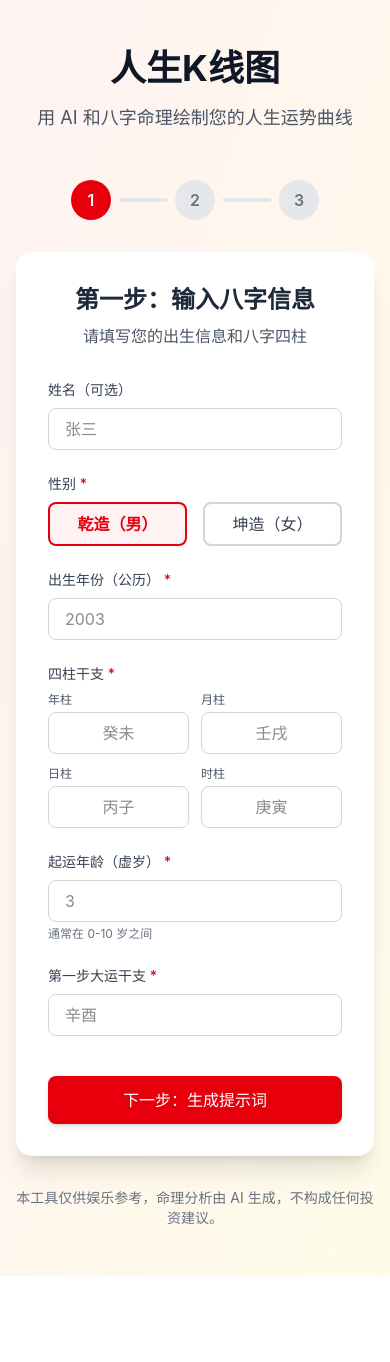
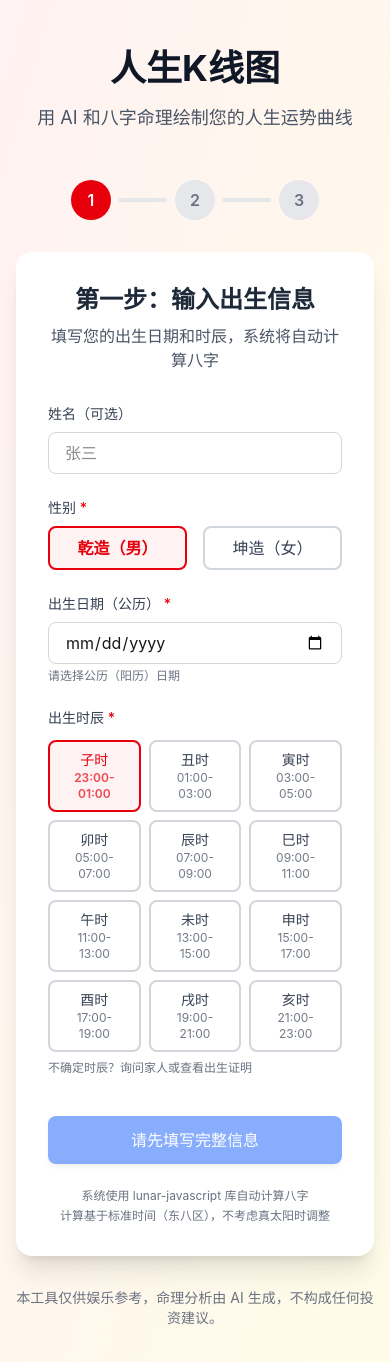
Before and after one commit to shallowaria/lifeK-kayb, a Next.js app: page /input in a window 390 px wide. Shown: the top 1362 px of the page. Before the commit the page ends 1276 px from the top, so only its background shows below. Built offline with nearby package versions, Linux system fonts and the light colour scheme.

Commit message:
refactor baziform

```diff
--- a/components/BaziForm.tsx
+++ b/components/BaziForm.tsx
@@ -1,8 +1,9 @@
 'use client';
 
-import React, { useState } from 'react';
-import { UserInput } from '@/types';
-import { validateBaziInput } from '@/lib/validator';
+import React, { useState, useEffect } from 'react';
+import { UserInput, Gender, ShiChenName } from '@/types';
+import { calculateBazi, validateBaziCalculationInput } from '@/lib/bazi-calculator';
+import { SHI_CHEN_LIST } from '@/lib/constants/shi-chen';
 import Button from './shared/Button';
 
 interface BaziFormProps {
@@ -11,71 +12,92 @@ interface BaziFormProps {
 }
 
 export default function BaziForm({ onSubmit, initialData }: BaziFormProps) {
-  const [formData, setFormData] = useState<UserInput>({
-    name: initialData?.name || '',
-    gender: initialData?.gender || 'Male',
-    birthYear: initialData?.birthYear || '',
-    yearPillar: initialData?.yearPillar || '',
-    monthPillar: initialData?.monthPillar || '',
-    dayPillar: initialData?.dayPillar || '',
-    hourPillar: initialData?.hourPillar || '',
-    startAge: initialData?.startAge || '',
-    firstDaYun: initialData?.firstDaYun || '',
+  // 用户输入的原始数据
+  const [name, setName] = useState(initialData?.name || '');
+  const [gender, setGender] = useState<Gender>(initialData?.gender || 'Male');
+  const [birthDate, setBirthDate] = useState(''); // YYYY-MM-DD 格式
+  const [shiChen, setShiChen] = useState<ShiChenName>('子时');
+
+  // 计算结果（自动填充）
+  const [calculatedData, setCalculatedData] = useState<UserInput | null>(null);
+  const [calculating, setCalculating] = useState(false);
+  const [error, setError] = useState<string>('');
+
+  // 当日期、时辰或性别变化时，自动计算八字
+  useEffect(() => {
+    if (birthDate && shiChen && gender) {
+      handleCalculate();
+    }
+  }, [birthDate, shiChen, gender]);
+
+  const handleCalculate = () => {
+    setError('');
+    setCalculating(true);
+
+    try {
+      // 解析日期字符串
+      const dateObj = new Date(birthDate);
+
+      // 验证输入
+      const validation = validateBaziCalculationInput({
+        birthDate: dateObj,
+        shiChen,
+        gender,
       });
 
-  const [error, setError] = useState<string>('');
+      if (!validation.valid) {
+        setError(validation.error || '输入信息无效');
+        setCalculatedData(null);
+        return;
+      }
 
-  const handleChange = (
-    e: React.ChangeEvent<HTMLInputElement | HTMLSelectElement>
-  ) => {
-    const { name, value } = e.target;
-    setFormData((prev) => ({ ...prev, [name]: value }));
-    setError('');
+      // 计算八字
+      const result = calculateBazi({
+        birthDate: dateObj,
+        shiChen,
+        gender,
+      });
+
+      // 填充到 UserInput 格式
+      const userData: UserInput = {
+        name,
+        gender,
+        birthYear: result.birthYear,
+        yearPillar: result.yearPillar,
+        monthPillar: result.monthPillar,
+        dayPillar: result.dayPillar,
+        hourPillar: result.hourPillar,
+        startAge: result.startAge,
+      };
+
+      setCalculatedData(userData);
+    } catch (err: unknown) {
+      setError('计算失败，请检查输入信息');
+      setCalculatedData(null);
+    } finally {
+      setCalculating(false);
+    }
   };
 
   const handleSubmit = (e: React.FormEvent) => {
     e.preventDefault();
 
-    // 验证必填字段
-    if (
-      !formData.birthYear ||
-      !formData.yearPillar ||
-      !formData.monthPillar ||
-      !formData.dayPillar ||
-      !formData.hourPillar ||
-      !formData.startAge ||
-      !formData.firstDaYun
-    ) {
-      setError('请填写所有必填字段');
+    if (!calculatedData) {
+      setError('请先填写出生日期和时辰');
       return;
     }
 
-    // 验证八字格式
-    const validation = validateBaziInput({
-      yearPillar: formData.yearPillar,
-      monthPillar: formData.monthPillar,
-      dayPillar: formData.dayPillar,
-      hourPillar: formData.hourPillar,
-      startAge: formData.startAge,
-      firstDaYun: formData.firstDaYun,
-    });
-
-    if (!validation.valid) {
-      setError(validation.error || '输入格式错误');
-      return;
-    }
-
-    onSubmit(formData);
+    onSubmit(calculatedData);
   };
 
   return (
     <form onSubmit={handleSubmit} className="space-y-6">
       <div className="text-center mb-8">
         <h2 className="text-2xl font-bold text-gray-800 mb-2">
-          第一步：输入八字信息
+          第一步：输入出生信息
         </h2>
         <p className="text-gray-600">
-          请填写您的出生信息和八字四柱
+          填写您的出生日期和时辰，系统将自动计算八字
         </p>
       </div>
 
@@ -86,9 +108,8 @@ export default function BaziForm({ onSubmit, initialData }: BaziFormProps) {
         </label>
         <input
           type="text"
-          name="name"
-          value={formData.name}
-          onChange={handleChange}
+          value={name}
+          onChange={(e) => setName(e.target.value)}
           placeholder="张三"
           className="w-full px-4 py-2 border border-gray-300 rounded-lg focus:ring-2 focus:ring-red-500 focus:border-transparent"
         />
@@ -102,10 +123,8 @@ export default function BaziForm({ onSubmit, initialData }: BaziFormProps) {
         <div className="flex gap-4">
           <button
             type="button"
-            onClick={() =>
-              setFormData((prev) => ({ ...prev, gender: 'Male' }))
-            }
-            className={`flex-1 py-2 px-4 rounded-lg border-2 transition-colors ${formData.gender === 'Male'
+            onClick={() => setGender('Male')}
+            className={`flex-1 py-2 px-4 rounded-lg border-2 transition-colors ${gender === 'Male'
               ? 'border-red-600 bg-red-50 text-red-600 font-semibold'
               : 'border-gray-300 bg-white text-gray-700 hover:border-gray-400'
               }`}
@@ -114,10 +133,8 @@ export default function BaziForm({ onSubmit, initialData }: BaziFormProps) {
           </button>
           <button
             type="button"
-            onClick={() =>
-              setFormData((prev) => ({ ...prev, gender: 'Female' }))
-            }
-            className={`flex-1 py-2 px-4 rounded-lg border-2 transition-colors ${formData.gender === 'Female'
+            onClick={() => setGender('Female')}
+            className={`flex-1 py-2 px-4 rounded-lg border-2 transition-colors ${gender === 'Female'
               ? 'border-red-600 bg-red-50 text-red-600 font-semibold'
               : 'border-gray-300 bg-white text-gray-700 hover:border-gray-400'
               }`}
@@ -127,109 +144,106 @@ export default function BaziForm({ onSubmit, initialData }: BaziFormProps) {
         </div>
       </div>
 
-      {/* 出生年份 */}
+      {/* 出生日期 */}
       <div>
         <label className="block text-sm font-medium text-gray-700 mb-2">
-          出生年份（公历） <span className="text-red-600">*</span>
+          出生日期（公历） <span className="text-red-600">*</span>
         </label>
         <input
-          type="text"
-          name="birthYear"
-          value={formData.birthYear}
-          onChange={handleChange}
-          placeholder="2003"
+          title="出生日期"
+          type="date"
+          value={birthDate}
+          onChange={(e) => setBirthDate(e.target.value)}
+          min="1900-01-01"
+          max="2100-12-31"
           className="w-full px-4 py-2 border border-gray-300 rounded-lg focus:ring-2 focus:ring-red-500 focus:border-transparent"
         />
+        <p className="text-xs text-gray-500 mt-1">请选择公历（阳历）日期</p>
       </div>
 
-      {/* 四柱 */}
+      {/* 出生时辰 */}
+      <div>
+        <label className="block text-sm font-medium text-gray-700 mb-3">
+          出生时辰 <span className="text-red-600">*</span>
+        </label>
+        <div className="grid grid-cols-3 md:grid-cols-4 lg:grid-cols-6 gap-2">
+          {SHI_CHEN_LIST.map((sc) => (
+            <button
+              key={sc.name}
+              type="button"
+              onClick={() => setShiChen(sc.name as ShiChenName)}
+              className={`py-2 px-3 rounded-lg border-2 transition-colors text-sm ${shiChen === sc.name
+                ? 'border-red-600 bg-red-50 text-red-600 font-semibold'
+                : 'border-gray-300 bg-white text-gray-700 hover:border-gray-400'
+                }`}
+            >
+              <div className="font-medium">{sc.name}</div>
+              <div className="text-xs opacity-70">{sc.range}</div>
+            </button>
+          ))}
+        </div>
+        <p className="text-xs text-gray-500 mt-2">
+          不确定时辰？询问家人或查看出生证明
+        </p>
+      </div>
+
+      {/* 计算结果展示 */}
+      {calculating && (
+        <div className="bg-blue-50 border border-blue-200 rounded-lg p-4">
+          <p className="text-blue-700 text-center">计算中...</p>
+        </div>
+      )}
+
+      {calculatedData && !calculating && (
+        <div className="bg-green-50 border border-green-200 rounded-lg p-6 space-y-4">
+          <h3 className="font-semibold text-green-900 text-center mb-4">
+            八字计算结果
+          </h3>
+
+          {/* 四柱展示 */}
           <div>
             <label className="block text-sm font-medium text-gray-700 mb-2">
-          四柱干支 <span className="text-red-600">*</span>
+              四柱干支
             </label>
-        <div className="grid grid-cols-2 md:grid-cols-4 gap-3">
-          <div>
-            <label className="block text-xs text-gray-600 mb-1">年柱</label>
-            <input
-              type="text"
-              name="yearPillar"
-              value={formData.yearPillar}
-              onChange={handleChange}
-              placeholder="癸未"
-              maxLength={2}
-              className="w-full px-3 py-2 border border-gray-300 rounded-lg focus:ring-2 focus:ring-red-500 focus:border-transparent text-center"
-            />
+            <div className="grid grid-cols-4 gap-3">
+              <div className="text-center">
+                <div className="text-xs text-gray-600 mb-1">年柱</div>
+                <div className="text-2xl font-bold text-gray-900 bg-white rounded-lg py-2">
+                  {calculatedData.yearPillar}
                 </div>
-          <div>
-            <label className="block text-xs text-gray-600 mb-1">月柱</label>
-            <input
-              type="text"
-              name="monthPillar"
-              value={formData.monthPillar}
-              onChange={handleChange}
-              placeholder="壬戌"
-              maxLength={2}
-              className="w-full px-3 py-2 border border-gray-300 rounded-lg focus:ring-2 focus:ring-red-500 focus:border-transparent text-center"
-            />
               </div>
-          <div>
-            <label className="block text-xs text-gray-600 mb-1">日柱</label>
-            <input
-              type="text"
-              name="dayPillar"
-              value={formData.dayPillar}
-              onChange={handleChange}
-              placeholder="丙子"
-              maxLength={2}
-              className="w-full px-3 py-2 border border-gray-300 rounded-lg focus:ring-2 focus:ring-red-500 focus:border-transparent text-center"
-            />
+              <div className="text-center">
+                <div className="text-xs text-gray-600 mb-1">月柱</div>
+                <div className="text-2xl font-bold text-gray-900 bg-white rounded-lg py-2">
+                  {calculatedData.monthPillar}
                 </div>
-          <div>
-            <label className="block text-xs text-gray-600 mb-1">时柱</label>
-            <input
-              type="text"
-              name="hourPillar"
-              value={formData.hourPillar}
-              onChange={handleChange}
-              placeholder="庚寅"
-              maxLength={2}
-              className="w-full px-3 py-2 border border-gray-300 rounded-lg focus:ring-2 focus:ring-red-500 focus:border-transparent text-center"
-            />
+              </div>
+              <div className="text-center">
+                <div className="text-xs text-gray-600 mb-1">日柱</div>
+                <div className="text-2xl font-bold text-gray-900 bg-white rounded-lg py-2">
+                  {calculatedData.dayPillar}
+                </div>
+              </div>
+              <div className="text-center">
+                <div className="text-xs text-gray-600 mb-1">时柱</div>
+                <div className="text-2xl font-bold text-gray-900 bg-white rounded-lg py-2">
+                  {calculatedData.hourPillar}
+                </div>
               </div>
             </div>
           </div>
 
-      {/* 起运年龄 */}
+          {/* 起运信息 */}
           <div>
-        <label className="block text-sm font-medium text-gray-700 mb-2">
-          起运年龄（虚岁） <span className="text-red-600">*</span>
+            <label className="block text-sm font-medium text-gray-700 mb-1">
+              起运年龄
             </label>
-        <input
-          type="text"
-          name="startAge"
-          value={formData.startAge}
-          onChange={handleChange}
-          placeholder="3"
-          className="w-full px-4 py-2 border border-gray-300 rounded-lg focus:ring-2 focus:ring-red-500 focus:border-transparent"
-        />
-        <p className="text-xs text-gray-500 mt-1">通常在 0-10 岁之间</p>
+            <div className="text-lg font-semibold text-gray-900 bg-white rounded-lg py-2 px-3">
+              {calculatedData.startAge} 岁
             </div>
-
-      {/* 第一步大运 */}
-      <div>
-        <label className="block text-sm font-medium text-gray-700 mb-2">
-          第一步大运干支 <span className="text-red-600">*</span>
-        </label>
-        <input
-          type="text"
-          name="firstDaYun"
-          value={formData.firstDaYun}
-          onChange={handleChange}
-          placeholder="辛酉"
-          maxLength={2}
-          className="w-full px-4 py-2 border border-gray-300 rounded-lg focus:ring-2 focus:ring-red-500 focus:border-transparent"
-        />
           </div>
+        </div>
+      )}
 
       {/* 错误提示 */}
       {error && (
@@ -240,9 +254,20 @@ export default function BaziForm({ onSubmit, initialData }: BaziFormProps) {
 
       {/* 提交按钮 */}
       <div className="pt-4">
-        <Button type="submit" variant="primary" className="w-full">
-          下一步：生成提示词
+        <Button
+          type="submit"
+          variant="primary"
+          className="w-full"
+          disabled={!calculatedData || calculating}
+        >
+          {calculatedData ? '下一步：生成提示词' : '请先填写完整信息'}
         </Button>
+      </div>
+
+      {/* 说明 */}
+      <div className="text-center text-xs text-gray-500 space-y-1">
+        <p>系统使用 lunar-javascript 库自动计算八字</p>
+        <p>计算基于标准时间（东八区），不考虑真太阳时调整</p>
       </div>
     </form>
   );
--- a/components/shared/Button.tsx
+++ b/components/shared/Button.tsx
@@ -19,7 +19,7 @@ export default function Button({
 
   const variantStyles = {
     primary:
-      'bg-red-600 text-white hover:bg-red-700 active:bg-red-800 shadow-md hover:shadow-lg',
+      'bg-blue-600 text-white hover:bg-blue-700 active:bg-blue-800 shadow-md hover:shadow-lg',
     secondary:
       'bg-gray-600 text-white hover:bg-gray-700 active:bg-gray-800 shadow-md hover:shadow-lg',
     outline:
--- /dev/null
+++ b/lib/bazi-calculator.ts
@@ -0,0 +1,156 @@
+/**
+ * 八字计算核心模块
+ * 封装 lunar-javascript 的调用逻辑
+ */
+
+import { Solar } from 'lunar-javascript';
+import { Gender } from '@/types';
+import { getHourFromShiChen, ShiChenName } from './constants/shi-chen';
+
+export interface BaziCalculationInput {
+  birthDate: Date; // 公历日期
+  shiChen: ShiChenName; // 时辰名称
+  gender: Gender; // 性别
+}
+
+export interface BaziCalculationResult {
+  yearPillar: string; // 年柱
+  monthPillar: string; // 月柱
+  dayPillar: string; // 日柱
+  hourPillar: string; // 时柱
+  startAge: string; // 起运年龄（虚岁）
+  birthYear: string; // 出生年份
+}
+
+/**
+ * 计算八字信息
+ */
+export function calculateBazi(
+  input: BaziCalculationInput
+): BaziCalculationResult {
+  try {
+    const { birthDate, shiChen, gender } = input;
+
+    // 获取时辰对应的小时数
+    const hour = getHourFromShiChen(shiChen);
+
+    // 创建 Solar 对象（公历日期）
+    const solar = Solar.fromYmdHms(
+      birthDate.getFullYear(),
+      birthDate.getMonth() + 1, // lunar-javascript 月份从1开始
+      birthDate.getDate(),
+      hour,
+      0, // 分钟
+      0  // 秒
+    );
+
+    // 获取农历对象
+    const lunar = solar.getLunar();
+
+    // 获取八字对象
+    const eightChar = lunar.getEightChar();
+
+    // 获取四柱
+    const yearPillar = eightChar.getYear(); // 年柱
+    const monthPillar = eightChar.getMonth(); // 月柱
+    const dayPillar = eightChar.getDay(); // 日柱
+    const hourPillar = eightChar.getTime(); // 时柱
+
+    // 获取运信息（起运年龄）
+    const startAge = calculateStartAge(eightChar, gender);
+
+    return {
+      yearPillar,
+      monthPillar,
+      dayPillar,
+      hourPillar,
+      startAge: startAge.toString(),
+      birthYear: birthDate.getFullYear().toString(),
+    };
+  } catch (error) {
+    console.error('八字计算失败:', error);
+    throw new Error('八字计算失败，请检查输入信息是否正确');
+  }
+}
+
+/**
+ * 计算起运年龄
+ */
+function calculateStartAge(
+  eightChar: any,
+  gender: Gender
+): number {
+  try {
+    // lunar-javascript 使用 1 表示男性，0 表示女性
+    const genderCode = gender === 'Male' ? 1 : 0;
+
+    // 获取运对象
+    const yun = eightChar.getYun(genderCode);
+
+    // 获取起运年龄（lunar-javascript 返回周岁）
+    const startYear = yun.getStartYear();
+    const startMonth = yun.getStartMonth();
+
+    // 转换为虚岁：周岁 + 1，如果月数>=6则再+1
+    let startAge = startYear + 1; // 虚岁 = 周岁 + 1
+    if (startMonth >= 6) {
+      startAge += 1; // 如果超过半年，再加1岁
+    }
+
+    // 确保起运年龄在合理范围内（0-10岁）
+    if (startAge < 0) startAge = 0;
+    if (startAge > 10) startAge = 10;
+
+    return startAge;
+  } catch (error) {
+    console.error('起运年龄计算失败:', error);
+    // 返回默认值
+    return 3;
+  }
+}
+
+/**
+ * 验证输入
+ */
+export function validateBaziCalculationInput(
+  input: BaziCalculationInput
+): { valid: boolean; error?: string } {
+  const { birthDate, shiChen, gender } = input;
+
+  // 验证日期
+  if (!(birthDate instanceof Date) || isNaN(birthDate.getTime())) {
+    return { valid: false, error: '出生日期无效' };
+  }
+
+  // 验证日期范围（1900-2100年）
+  const year = birthDate.getFullYear();
+  if (year < 1900 || year > 2100) {
+    return { valid: false, error: '出生年份必须在 1900-2100 年之间' };
+  }
+
+  // 验证性别
+  if (gender !== 'Male' && gender !== 'Female') {
+    return { valid: false, error: '性别必须是 Male 或 Female' };
+  }
+
+  // 验证时辰
+  const validShiChens = [
+    '子时',
+    '丑时',
+    '寅时',
+    '卯时',
+    '辰时',
+    '巳时',
+    '午时',
+    '未时',
+    '申时',
+    '酉时',
+    '戌时',
+    '亥时',
+  ];
+  if (!validShiChens.includes(shiChen)) {
+    return { valid: false, error: '时辰选择无效' };
+  }
+
+  return { valid: true };
+}
--- /dev/null
+++ b/lib/constants/shi-chen.ts
@@ -0,0 +1,142 @@
+/**
+ * 时辰常量定义
+ * 中国传统12时辰对应24小时制
+ */
+
+export interface ShiChen {
+  name: string;
+  displayName: string;
+  range: string;
+  startHour: number;
+  endHour: number;
+  midHour: number; // 用于计算的中间时刻
+}
+
+export const SHI_CHEN_LIST: ShiChen[] = [
+  {
+    name: '子时',
+    displayName: '子时（夜半）',
+    range: '23:00-01:00',
+    startHour: 23,
+    endHour: 1,
+    midHour: 0,
+  },
+  {
+    name: '丑时',
+    displayName: '丑时（鸡鸣）',
+    range: '01:00-03:00',
+    startHour: 1,
+    endHour: 3,
+    midHour: 2,
+  },
+  {
+    name: '寅时',
+    displayName: '寅时（平旦）',
+    range: '03:00-05:00',
+    startHour: 3,
+    endHour: 5,
+    midHour: 4,
+  },
+  {
+    name: '卯时',
+    displayName: '卯时（日出）',
+    range: '05:00-07:00',
+    startHour: 5,
+    endHour: 7,
+    midHour: 6,
+  },
+  {
+    name: '辰时',
+    displayName: '辰时（食时）',
+    range: '07:00-09:00',
+    startHour: 7,
+    endHour: 9,
+    midHour: 8,
+  },
+  {
+    name: '巳时',
+    displayName: '巳时（隅中）',
+    range: '09:00-11:00',
+    startHour: 9,
+    endHour: 11,
+    midHour: 10,
+  },
+  {
+    name: '午时',
+    displayName: '午时（日中）',
+    range: '11:00-13:00',
+    startHour: 11,
+    endHour: 13,
+    midHour: 12,
+  },
+  {
+    name: '未时',
+    displayName: '未时（日昳）',
+    range: '13:00-15:00',
+    startHour: 13,
+    endHour: 15,
+    midHour: 14,
+  },
+  {
+    name: '申时',
+    displayName: '申时（哺时）',
+    range: '15:00-17:00',
+    startHour: 15,
+    endHour: 17,
+    midHour: 16,
+  },
+  {
+    name: '酉时',
+    displayName: '酉时（日入）',
+    range: '17:00-19:00',
+    startHour: 17,
+    endHour: 19,
+    midHour: 18,
+  },
+  {
+    name: '戌时',
+    displayName: '戌时（黄昏）',
+    range: '19:00-21:00',
+    startHour: 19,
+    endHour: 21,
+    midHour: 20,
+  },
+  {
+    name: '亥时',
+    displayName: '亥时（人定）',
+    range: '21:00-23:00',
+    startHour: 21,
+    endHour: 23,
+    midHour: 22,
+  },
+];
+
+export type ShiChenName = typeof SHI_CHEN_LIST[number]['name'];
+
+/**
+ * 根据时辰名称获取对应的小时数（用于计算）
+ */
+export function getHourFromShiChen(shiChenName: ShiChenName): number {
+  const shiChen = SHI_CHEN_LIST.find((sc) => sc.name === shiChenName);
+  if (!shiChen) {
+    throw new Error(`Invalid shi chen name: ${shiChenName}`);
+  }
+  return shiChen.midHour;
+}
+
+/**
+ * 根据小时数获取对应的时辰名称
+ */
+export function getShiChenFromHour(hour: number): ShiChenName {
+  // 处理子时的特殊情况（23:00-01:00跨日）
+  if (hour === 23 || hour === 0) {
+    return '子时';
+  }
+
+  const shiChen = SHI_CHEN_LIST.find((sc) => {
+    if (sc.name === '子时') return false; // 已经处理过了
+    return hour >= sc.startHour && hour < sc.endHour;
+  });
+
+  return shiChen ? shiChen.name : '子时';
+}
--- a/lib/utils.ts
+++ b/lib/utils.ts
@@ -52,7 +52,6 @@ export function generateUserPrompt(userInput: UserInput): string {
 - 出生年份: ${userInput.birthYear}
 - 四柱: ${userInput.yearPillar}年 ${userInput.monthPillar}月 ${userInput.dayPillar}日 ${userInput.hourPillar}时
 - 起运年龄: ${userInput.startAge}岁（虚岁）
-- 第一步大运: ${userInput.firstDaYun}
 - 大运方向: ${direction}
 
 请严格按照JSON格式输出，不要添加任何额外的文字说明。`;
--- a/package.json
+++ b/package.json
@@ -10,6 +10,7 @@
   },
   "dependencies": {
     "lucide-react": "^0.562.0",
+    "lunar-javascript": "^1.7.7",
     "next": "16.1.4",
     "react": "19.2.3",
     "react-dom": "19.2.3",
--- a/types/index.ts
+++ b/types/index.ts
@@ -1,4 +1,7 @@
 export type Gender = 'Male' | 'Female';
+
+// 导出时辰类型（从 shi-chen.ts 重新导出）
+export type { ShiChenName } from '@/lib/constants/shi-chen';
 
 export interface UserInput {
   name?: string;
@@ -9,7 +12,6 @@ export interface UserInput {
   dayPillar: string;   // 日柱
   hourPillar: string;  // 时柱
   startAge: string;    // 起运年龄 (虚岁)
-  firstDaYun: string;  // 第一步大运干支
 }
 
 export interface KLinePoint {
--- /dev/null
+++ b/types/lunar-javascript/index.d.ts
@@ -0,0 +1,37 @@
+declare module 'lunar-javascript' {
+  export class Solar {
+    static fromYmdHms(
+      year: number,
+      month: number,
+      day: number,
+      hour: number,
+      minute: number,
+      second: number
+    ): Solar;
+
+    getLunar(): Lunar;
+  }
+
+  export class Lunar {
+    getEightChar(): EightChar;
+  }
+
+  export class EightChar {
+    getYear(): string;
+    getMonth(): string;
+    getDay(): string;
+    getTime(): string;
+    getYun(gender: number): Yun;
+  }
+
+  export class Yun {
+    getStartYear(): number;
+    getStartMonth(): number;
+    getStartDay(): number;
+    getDaYun(): DaYun[];
+  }
+
+  export class DaYun {
+    getGanZhi(): string;
+  }
+}
```
Also changed, not shown: 2 other files (tests, documents, lock files or other folders). Lines whose indentation alone changed are shown as unchanged.
